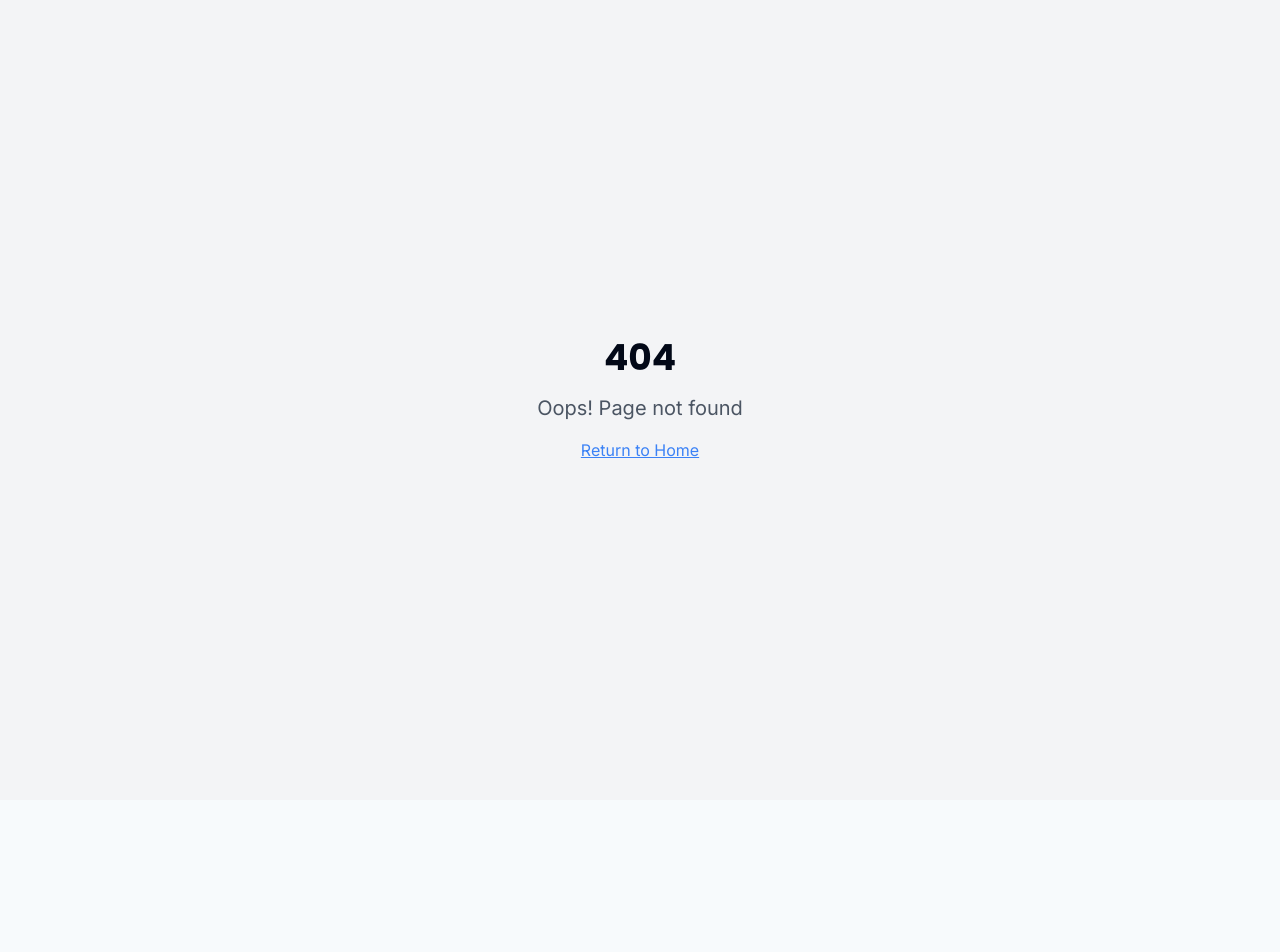
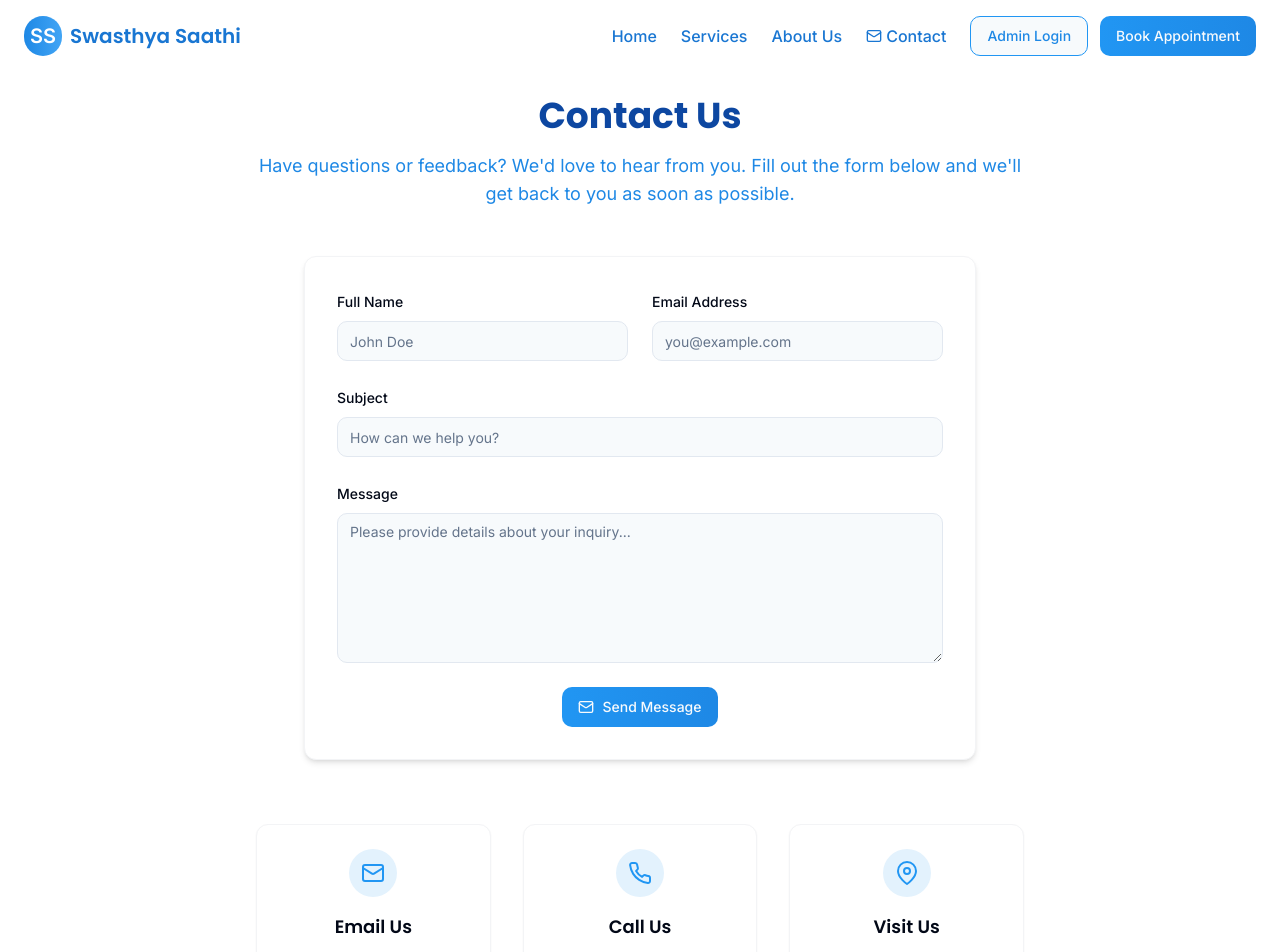
Before and after one commit to debasmitsahoo/swasthya-saathi-connect, a React (Vite) app: page /contact in a window 1280 px wide. Before the commit this address had no page. Shown: the top 952 px of the page. Before the commit the page ends 800 px from the top, so only its background shows below. Built offline with nearby package versions, Linux system fonts and the light colour scheme.

Commit message:
Add contact form and navbar link
- Added a contact form component.
- Linked the contact form to the navbar.
- Updated the `App.tsx` file to include the contact page.
- Created a new page for the contact form.
- Updated the `Navbar.tsx` file to include the contact link.

```diff
--- a/src/App.tsx
+++ b/src/App.tsx
@@ -7,6 +7,7 @@ import { BrowserRouter, Routes, Route } from "react-router-dom";
 
 import Index from "./pages/Index";
 import Home from "./pages/Home";
+import Contact from "./pages/Contact";
 import AppointmentPage from "./pages/AppointmentPage";
 import AppointmentConfirmation from "./pages/AppointmentConfirmation";
 import AdminLoginPage from "./pages/AdminLoginPage";
@@ -28,6 +29,7 @@ const App = () => (
           <Routes>
             <Route path="/" element={<Index />} />
             <Route path="/home" element={<Home />} />
+            <Route path="/contact" element={<Contact />} />
             <Route path="/appointment" element={<AppointmentPage />} />
             <Route path="/appointment/confirmation" element={<AppointmentConfirmation />} />
             <Route path="/admin" element={<AdminLoginPage />} />
--- a/src/components/Layout/Navbar.tsx
+++ b/src/components/Layout/Navbar.tsx
@@ -1,11 +1,13 @@
 
 import { useState, useEffect } from "react";
 import { Button } from "@/components/ui/button";
-import { Link } from "react-router-dom";
+import { Link, useLocation } from "react-router-dom";
+import { Mail } from "lucide-react";
 
 const Navbar = () => {
   const [isScrolled, setIsScrolled] = useState(false);
   const [isMobileMenuOpen, setIsMobileMenuOpen] = useState(false);
+  const location = useLocation();
 
   useEffect(() => {
     const handleScroll = () => {
@@ -23,6 +25,8 @@ const Navbar = () => {
   }, []);
 
   const scrollToSection = (sectionId: string) => {
+    // Check if we're on the home page
+    if (location.pathname === "/" || location.pathname === "/home") {
       const element = document.getElementById(sectionId);
       if (element) {
         window.scrollTo({
@@ -30,6 +34,10 @@ const Navbar = () => {
           behavior: "smooth"
         });
         setIsMobileMenuOpen(false);
+      }
+    } else {
+      // If not on home page, navigate to home and then scroll
+      window.location.href = `/#${sectionId}`;
     }
   };
 
@@ -78,7 +86,8 @@ const Navbar = () => {
           >
             About Us
           </button>
-          <Link to="/contact" className="text-medical-800 hover:text-medical-600 font-medium">
+          <Link to="/contact" className="text-medical-800 hover:text-medical-600 font-medium flex items-center gap-1">
+            <Mail size={16} />
             Contact
           </Link>
           <div className="flex items-center space-x-3">
@@ -136,9 +145,10 @@ const Navbar = () => {
             </button>
             <Link
               to="/contact"
-              className="text-medical-800 py-2 hover:text-medical-600 font-medium"
+              className="text-medical-800 py-2 hover:text-medical-600 font-medium flex items-center gap-1"
               onClick={() => setIsMobileMenuOpen(false)}
             >
+              <Mail size={16} />
               Contact
             </Link>
             <div className="flex flex-col space-y-2 pt-2 pb-3">
--- /dev/null
+++ b/src/pages/Contact.tsx
@@ -0,0 +1,218 @@
+
+import { useState } from "react";
+import { useForm } from "react-hook-form";
+import { zodResolver } from "@hookform/resolvers/zod";
+import * as z from "zod";
+import MainLayout from "@/components/Layout/MainLayout";
+import { Input } from "@/components/ui/input";
+import { Textarea } from "@/components/ui/textarea";
+import { Button } from "@/components/ui/button";
+import {
+  Form,
+  FormControl,
+  FormDescription,
+  FormField,
+  FormItem,
+  FormLabel,
+  FormMessage,
+} from "@/components/ui/form";
+import { Mail } from "lucide-react";
+import { useToast } from "@/hooks/use-toast";
+
+const formSchema = z.object({
+  name: z.string().min(2, {
+    message: "Name must be at least 2 characters.",
+  }),
+  email: z.string().email({
+    message: "Please enter a valid email address.",
+  }),
+  subject: z.string().min(5, {
+    message: "Subject must be at least 5 characters.",
+  }),
+  message: z.string().min(10, {
+    message: "Message must be at least 10 characters.",
+  }),
+});
+
+const Contact = () => {
+  const [isSubmitting, setIsSubmitting] = useState(false);
+  const { toast } = useToast();
+
+  const form = useForm<z.infer<typeof formSchema>>({
+    resolver: zodResolver(formSchema),
+    defaultValues: {
+      name: "",
+      email: "",
+      subject: "",
+      message: "",
+    },
+  });
+
+  const onSubmit = async (values: z.infer<typeof formSchema>) => {
+    setIsSubmitting(true);
+
+    try {
+      // Simulate API call - in a real app, this would send data to backend
+      console.log("Form submitted:", values);
+      await new Promise(resolve => setTimeout(resolve, 1000));
+
+      // Show success message
+      toast({
+        title: "Message sent successfully!",
+        description: "We'll get back to you as soon as possible.",
+        variant: "default",
+      });
+
+      // Reset form
+      form.reset();
+    } catch (error) {
+      toast({
+        title: "Something went wrong",
+        description: "Please try again later.",
+        variant: "destructive",
+      });
+      console.error("Form submission error:", error);
+    } finally {
+      setIsSubmitting(false);
+    }
+  };
+
+  return (
+    <MainLayout>
+      <section className="py-20 md:py-24 bg-white">
+        <div className="container px-4 md:px-6 mx-auto">
+          <div className="max-w-3xl mx-auto text-center mb-12">
+            <h1 className="text-3xl md:text-4xl font-bold text-medical-900 mb-4">Contact Us</h1>
+            <p className="text-lg text-medical-700">
+              Have questions or feedback? We'd love to hear from you. Fill out the form below and we'll get back to you as soon as possible.
+            </p>
+          </div>
+
+          <div className="max-w-2xl mx-auto bg-white p-6 md:p-8 rounded-lg shadow-md border border-gray-100">
+            <Form {...form}>
+              <form onSubmit={form.handleSubmit(onSubmit)} className="space-y-6">
+                <div className="grid grid-cols-1 md:grid-cols-2 gap-6">
+                  <FormField
+                    control={form.control}
+                    name="name"
+                    render={({ field }) => (
+                      <FormItem>
+                        <FormLabel>Full Name</FormLabel>
+                        <FormControl>
+                          <Input placeholder="John Doe" {...field} />
+                        </FormControl>
+                        <FormMessage />
+                      </FormItem>
+                    )}
+                  />
+
+                  <FormField
+                    control={form.control}
+                    name="email"
+                    render={({ field }) => (
+                      <FormItem>
+                        <FormLabel>Email Address</FormLabel>
+                        <FormControl>
+                          <Input type="email" placeholder="you@example.com" {...field} />
+                        </FormControl>
+                        <FormMessage />
+                      </FormItem>
+                    )}
+                  />
+                </div>
+
+                <FormField
+                  control={form.control}
+                  name="subject"
+                  render={({ field }) => (
+                    <FormItem>
+                      <FormLabel>Subject</FormLabel>
+                      <FormControl>
+                        <Input placeholder="How can we help you?" {...field} />
+                      </FormControl>
+                      <FormMessage />
+                    </FormItem>
+                  )}
+                />
+
+                <FormField
+                  control={form.control}
+                  name="message"
+                  render={({ field }) => (
+                    <FormItem>
+                      <FormLabel>Message</FormLabel>
+                      <FormControl>
+                        <Textarea
+                          placeholder="Please provide details about your inquiry..."
+                          className="min-h-[150px]"
+                          {...field}
+                        />
+                      </FormControl>
+                      <FormMessage />
+                    </FormItem>
+                  )}
+                />
+
+                <div className="text-center">
+                  <Button
+                    type="submit"
+                    className="w-full md:w-auto bg-gradient-to-r from-medical-600 to-medical-700 hover:from-medical-700 hover:to-medical-800"
+                    disabled={isSubmitting}
+                  >
+                    {isSubmitting ? (
+                      <span className="flex items-center gap-2">
+                        <svg className="animate-spin h-5 w-5" xmlns="http://www.w3.org/2000/svg" fill="none" viewBox="0 0 24 24">
+                          <circle className="opacity-25" cx="12" cy="12" r="10" stroke="currentColor" strokeWidth="4"></circle>
+                          <path className="opacity-75" fill="currentColor" d="M4 12a8 8 0 018-8V0C5.373 0 0 5.373 0 12h4zm2 5.291A7.962 7.962 0 014 12H0c0 3.042 1.135 5.824 3 7.938l3-2.647z"></path>
+                        </svg>
+                        Sending...
+                      </span>
+                    ) : (
+                      <span className="flex items-center gap-2">
+                        <Mail size={18} />
+                        Send Message
+                      </span>
+                    )}
+                  </Button>
+                </div>
+              </form>
+            </Form>
+          </div>
+
+          <div className="max-w-3xl mx-auto mt-16 grid md:grid-cols-3 gap-8 text-center">
+            <div className="bg-white p-6 rounded-lg shadow-sm border border-gray-100">
+              <div className="w-12 h-12 bg-medical-100 rounded-full flex items-center justify-center mx-auto mb-4">
+                <Mail className="text-medical-600" />
+              </div>
+              <h3 className="text-lg font-semibold mb-2">Email Us</h3>
+              <p className="text-gray-600">info@swasthyasaathi.com</p>
+            </div>
+
+            <div className="bg-white p-6 rounded-lg shadow-sm border border-gray-100">
+              <div className="w-12 h-12 bg-medical-100 rounded-full flex items-center justify-center mx-auto mb-4">
+                <svg xmlns="http://www.w3.org/2000/svg" className="text-medical-600" width="24" height="24" viewBox="0 0 24 24" fill="none" stroke="currentColor" strokeWidth="2" strokeLinecap="round" strokeLinejoin="round">
+                  <path d="M22 16.92v3a2 2 0 01-2.18 2 19.79 19.79 0 01-8.63-3.07 19.5 19.5 0 01-6-6 19.79 19.79 0 01-3.07-8.67A2 2 0 014.11 2h3a2 2 0 012 1.72 12.84 12.84 0 00.7 2.81 2 2 0 01-.45 2.11L8.09 9.91a16 16 0 006 6l1.27-1.27a2 2 0 012.11-.45 12.84 12.84 0 002.81.7A2 2 0 0122 16.92z" />
+                </svg>
+              </div>
+              <h3 className="text-lg font-semibold mb-2">Call Us</h3>
+              <p className="text-gray-600">+91 123-456-7890</p>
+            </div>
+
+            <div className="bg-white p-6 rounded-lg shadow-sm border border-gray-100">
+              <div className="w-12 h-12 bg-medical-100 rounded-full flex items-center justify-center mx-auto mb-4">
+                <svg xmlns="http://www.w3.org/2000/svg" className="text-medical-600" width="24" height="24" viewBox="0 0 24 24" fill="none" stroke="currentColor" strokeWidth="2" strokeLinecap="round" strokeLinejoin="round">
+                  <path d="M21 10c0 7-9 13-9 13s-9-6-9-13a9 9 0 0118 0z" />
+                  <circle cx="12" cy="10" r="3" />
+                </svg>
+              </div>
+              <h3 className="text-lg font-semibold mb-2">Visit Us</h3>
+              <p className="text-gray-600">123 Medical Street, Healthville, India</p>
+            </div>
+          </div>
+        </div>
+      </section>
+    </MainLayout>
+  );
+};
+
+export default Contact;
```
Lines whose indentation alone changed are shown as unchanged.
